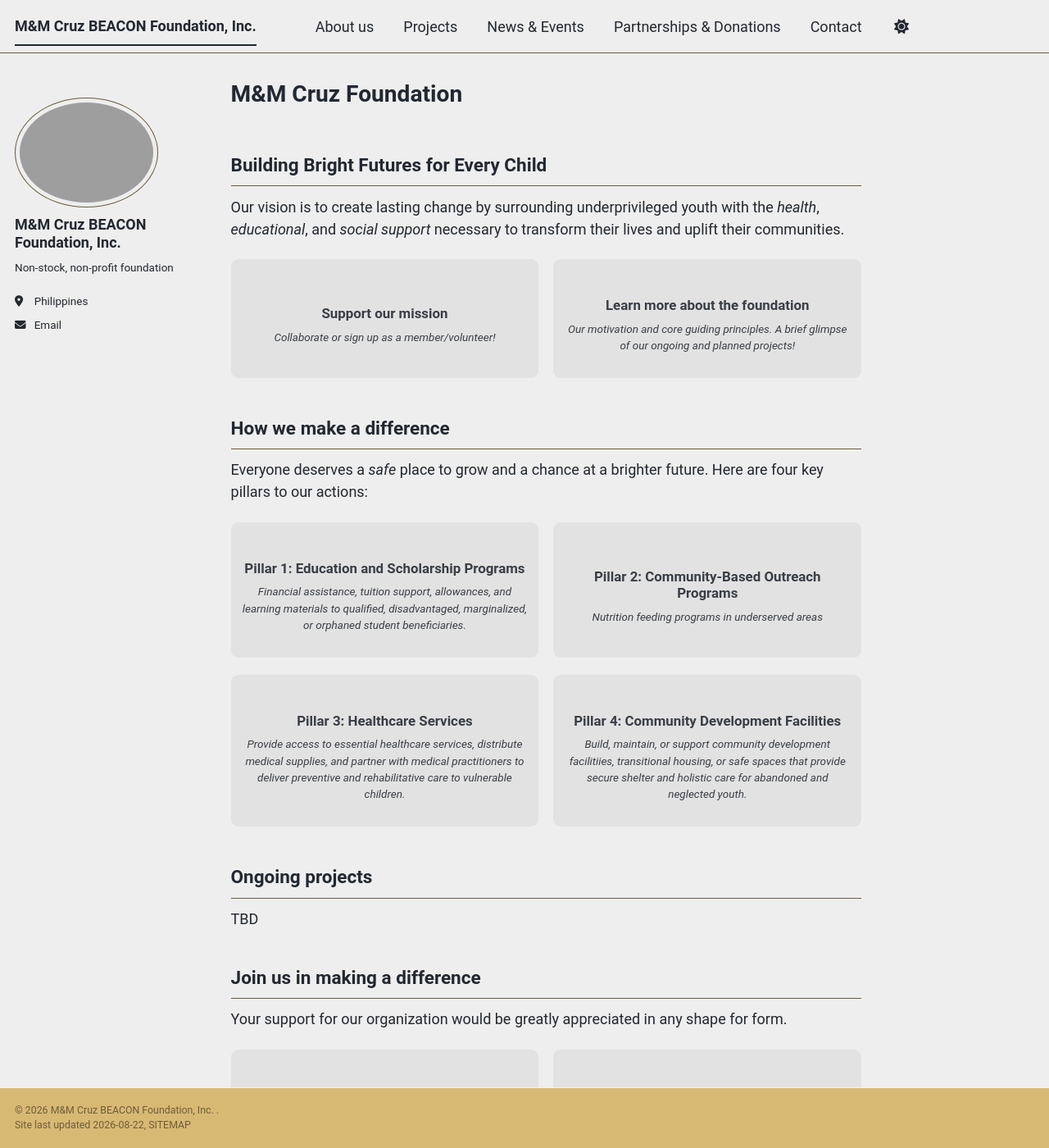
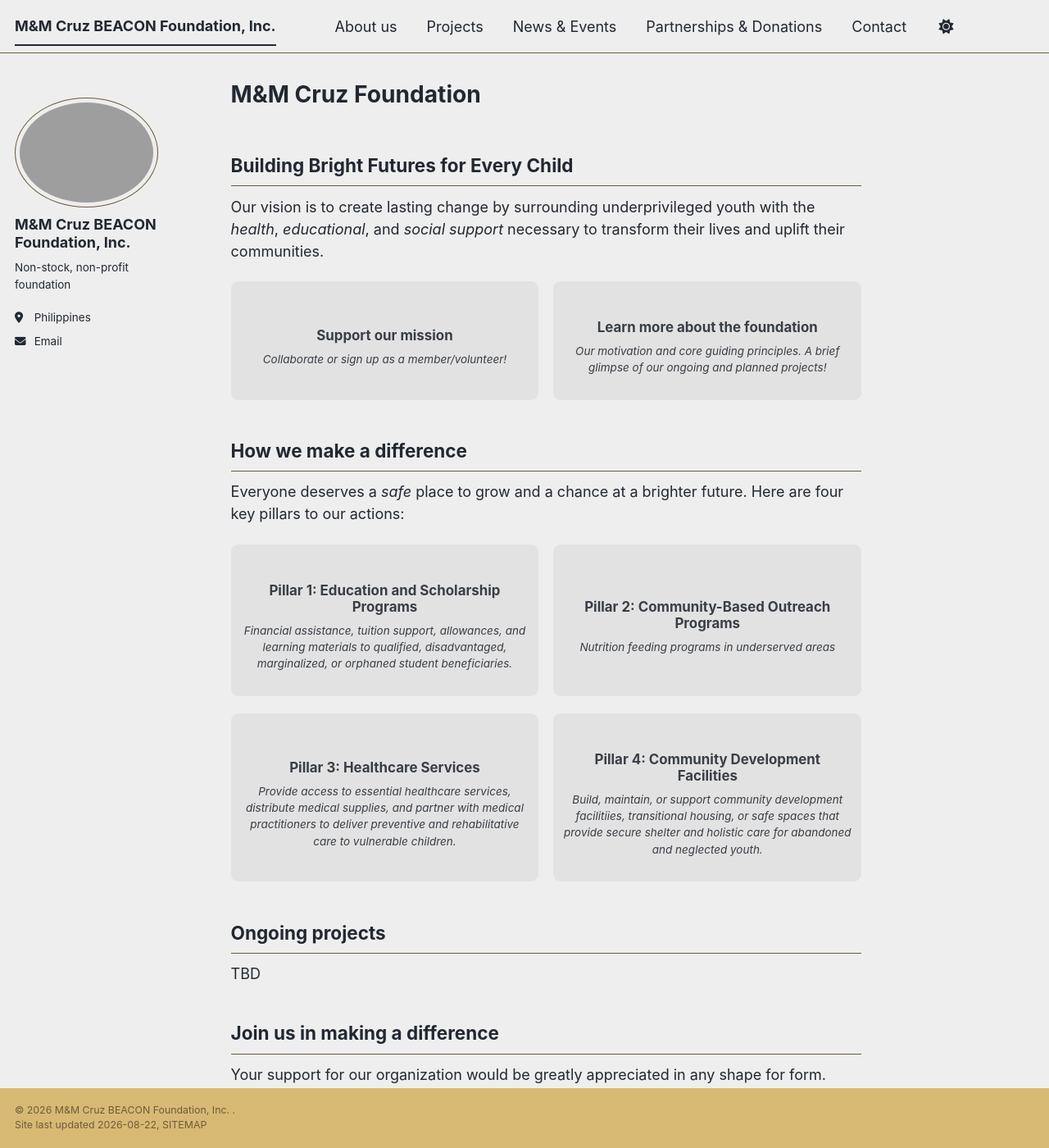
Before and after one commit to mccruz-foundation/mmcfoundation, a Jekyll site: the page built from _pages/about.md, in a window 1280 px wide and 1400 px high. Shown: the whole window at 82% size. Built offline with Jekyll 4.4.1, drawn with Linux system fonts in a browser that asks for light colours; a style sheet for code colours, icons or effects is not loaded.

Commit message:
Update sans-serif font stack in _themes.scss

```diff
--- a/_sass/_themes.scss
+++ b/_sass/_themes.scss
@@ -15,7 +15,7 @@ $indent-var                 : 1.3em;
 
 /* System typefaces */
 $serif                      : Georgia, Times, serif;
-$sans-serif                 : "Roboto","Helvetica Neue", -apple-system, ".SFNSText-Regular", "San Francisco",  "Segoe UI",  "Lucida Grande", Arial, sans-serif;
+$sans-serif                 : -apple-system, BlinkMacSystemFont, "Segoe UI", Roboto, "Helvetica Neue", Arial, sans-serif;
 $monospace                  : Monaco, Consolas, "Lucida Console", monospace;
 
 /* Sans serif typefaces */
```
